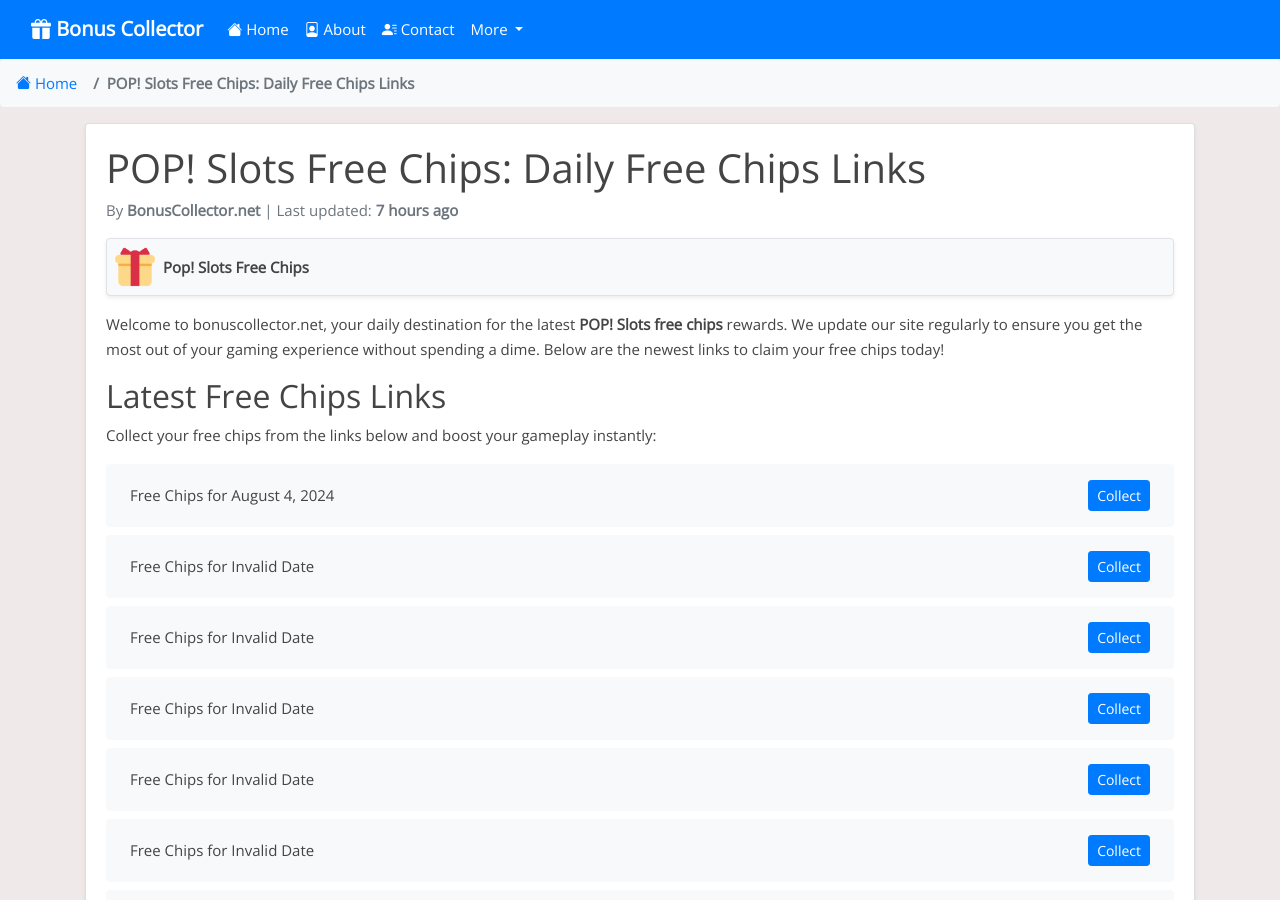
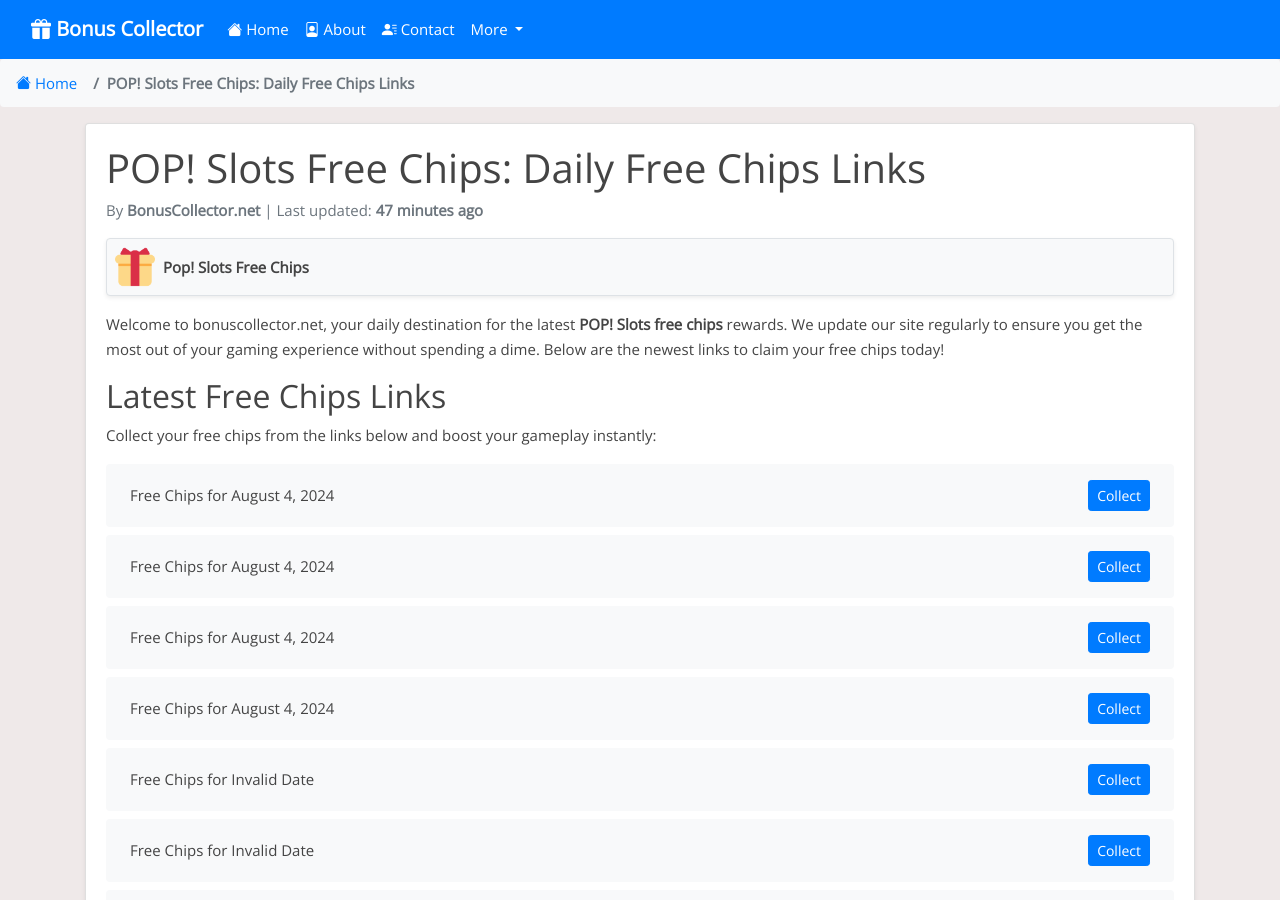
Before and after one commit to Prollad99/bs-net, a Jekyll site: the page built from _posts/2024-06-29-pop-slots.md, in a window 1280 px wide and 900 px high. Built offline with Jekyll 4.4.1, drawn with Linux system fonts in a browser that asks for light colours; nearby versions of some CDN libraries; comment, search, counter and statistics services are not loaded.

Commit message:
Update pop-slots reward links and last modified date

```diff
--- a/_data/include_files.yml
+++ b/_data/include_files.yml
@@ -44,7 +44,7 @@
   last_modified: 2024-08-04 06:23:51
 
 pop-slots.html:
-  last_modified: 2024-08-04 06:23:57
+  last_modified: 2024-08-04 12:47:03
 
 bingo-blitz.html:
   last_modified: 2024-08-04 06:24:00
--- a/_includes/pop-slots.html
+++ b/_includes/pop-slots.html
@@ -1,4 +1,16 @@
 <ul class="list-group mt-3 mb-4">
+  <li class="list-group-item d-flex justify-content-between align-items-center">
+    <span>Free Chips for August 4, 2024</span>
+    <a href="https://popslots.casino/3ytz7Pl" class="btn btn-primary btn-sm">Collect</a>
+  </li>
+  <li class="list-group-item d-flex justify-content-between align-items-center">
+    <span>Free Chips for August 4, 2024</span>
+    <a href="http://popslots.casino/4dbC0Du" class="btn btn-primary btn-sm">Collect</a>
+  </li>
+  <li class="list-group-item d-flex justify-content-between align-items-center">
+    <span>Free Chips for August 4, 2024</span>
+    <a href="https://landingpages.popslotscasino.com/2.729.103451/site/pages/landingpop/index.html?coupon=RPOP_2M_20240804_IG_sxcvau_CM" class="btn btn-primary btn-sm">Collect</a>
+  </li>
   <li class="list-group-item d-flex justify-content-between align-items-center">
     <span>Free Chips for August 4, 2024</span>
     <a href="https://popslots.casino/4d389wW" class="btn btn-primary btn-sm">Collect</a>
@@ -387,16 +399,4 @@
     <span>Free Chips for Invalid Date</span>
     <a href="https://popslots.casino/4bE7foY" class="btn btn-primary btn-sm">Collect</a>
   </li>
-  <li class="list-group-item d-flex justify-content-between align-items-center">
-    <span>Free Chips for Invalid Date</span>
-    <a href="https://popslots.casino/4cLbSPg" class="btn btn-primary btn-sm">Collect</a>
-  </li>
-  <li class="list-group-item d-flex justify-content-between align-items-center">
-    <span>Free Chips for Invalid Date</span>
-    <a href="https://popslots.casino/3LiMJ2A" class="btn btn-primary btn-sm">Collect</a>
-  </li>
-  <li class="list-group-item d-flex justify-content-between align-items-center">
-    <span>Free Chips for Invalid Date</span>
-    <a href="https://popslots.casino/4cxscn7" class="btn btn-primary btn-sm">Collect</a>
-  </li>
 </ul>
```
Also changed, not shown: links-json/pop-slots.json (+12 -9 lines).
